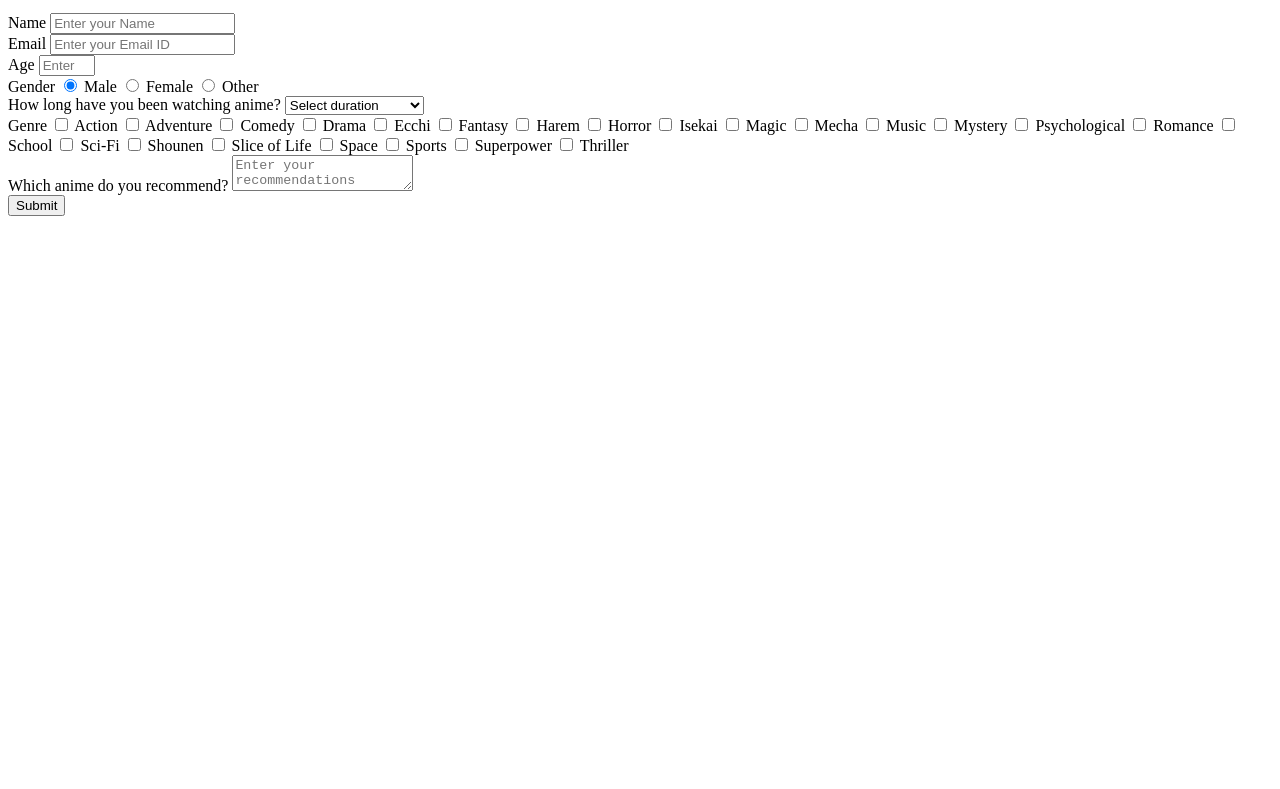
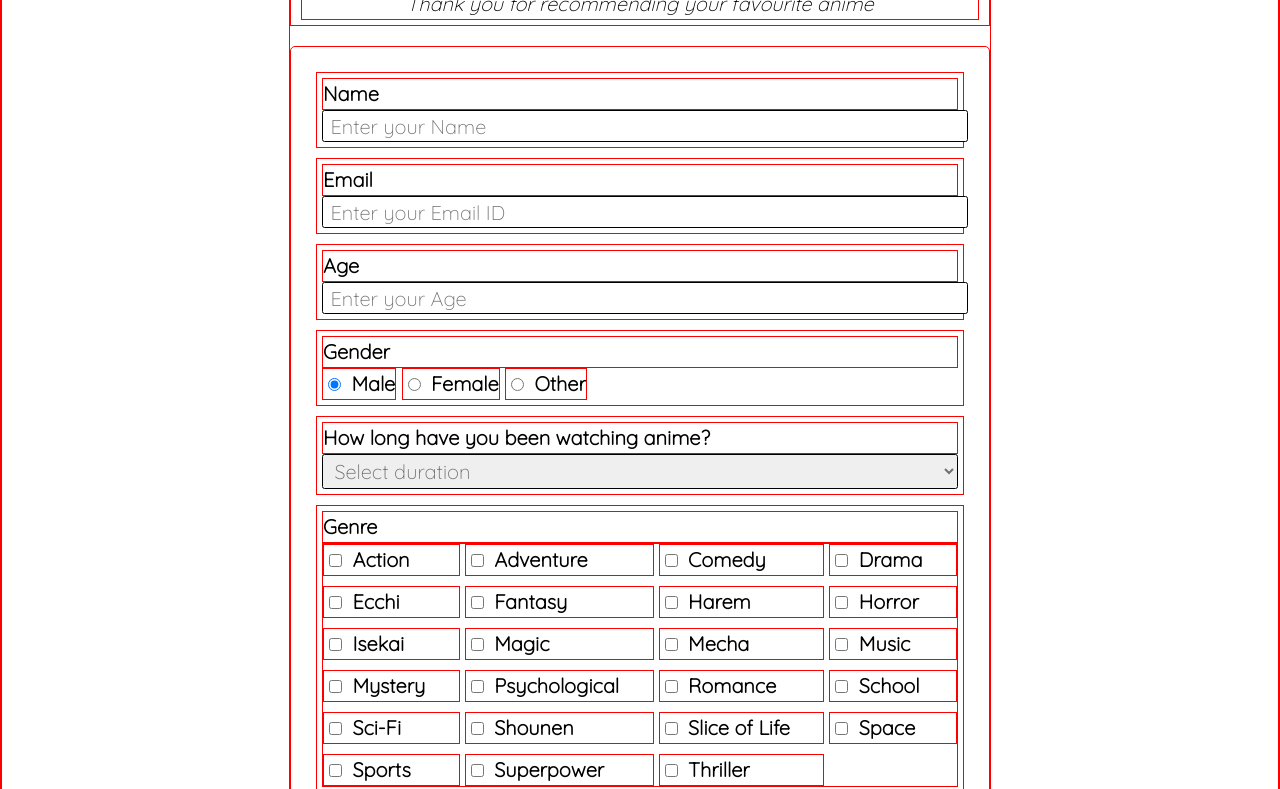
Before and after one commit to Sushrut-Thakur/Anime-Recommendation-Form, a plain HTML site: page index.html in a window 1280 px wide. Shown: the part 101-890 px from the top of the page. Before the commit the page ends 800 px from the top, so only its background shows below. Drawn offline with Linux system fonts and the light colour scheme; a web font is replaced by a local one.

Commit message:
Refined HTML. Most of the CSS is added.

```diff
--- a/css/styles.css
+++ b/css/styles.css
@@ -0,0 +1,147 @@
+@import url('https://fonts.googleapis.com/css2?family=Mate+SC&family=Quicksand:wght@300&display=swap');
+/* font-family: 'Mate SC', serif;
+font-family: 'Quicksand', sans-serif; */
+
+:root {
+  --color-white: #ffffff;
+  --color-grey: #707070;
+  --color-darkblue: #1b1b32;
+  --color-darkblue-alpha: rgba(27, 27, 50, 0.8);
+  --color-green: #37af65;
+}
+
+* {
+	border: 1px solid red;
+}
+
+html {
+	font-size: 10px;
+	box-sizing: border-box;
+}
+
+body {
+	font-family: 'Quicksand', sans-serif;
+	font-size: 2rem;
+	/* color: var(--color-white); */
+	line-height: 1.5;
+	margin: 0;
+}
+
+h1 {
+	font-size: 4rem;
+	font-weight: 500;
+	line-height: 1.2;
+}
+
+p {
+	font-size: 2rem;
+	font-weight: 300;
+	font-style: italic;
+}
+
+h1, p {
+	margin-top: 0;
+	margin-bottom: 0.5rem;
+}
+
+label {
+	display: flex;
+	align-items: center;
+	font-size: 2rem;
+	/* margin-bottom: 0.5rem; */
+}
+
+input, button,
+select, textarea {
+  margin: 0;
+  font-family: inherit;
+  font-size: 2rem;
+}
+
+button {
+	border: none;
+	border-radius: 0.5rem;
+}
+
+.container {
+	width: 100%;
+	max-width: 70rem;
+	/* Make it responsive */
+	margin: 3rem auto 0;
+}
+
+.header {
+	padding: 0 1rem;
+	margin-bottom: 2rem;
+	text-align: center;
+}
+
+/* ----------------------------------------------FORM---------------------------------------------------- */
+
+form {
+	/* background-color: var(--color-darkblue-alpha); */
+	padding: 2.5rem;
+	border-radius: 0.5rem;
+	font-weight: 600;
+}
+
+.form-element {
+	margin: 0 auto 1rem;
+	padding: 0.5rem;
+}
+
+.form-control {
+	display: block;
+	width: 100%;
+	height: 2.5rem;
+	padding: 0.25rem 0.75rem;
+	color: var(--color-grey);
+	/* background-color: var(--color-white);
+	background-clip: padding-box; */
+	border: 1px solid black;
+	border-radius: 0.25rem;
+}
+
+.form-control:focus {
+	border: 1px solid green;
+	outline: 0;
+}
+
+.sizing {
+	padding-right: 0;
+}
+
+#dropdown {
+	height: 3.5rem;
+}
+
+.inline {
+	display: inline-block;
+}
+
+.grid {
+	display: grid;
+	grid-template-columns: repeat(4, auto);
+	grid-gap: 1rem 0.5rem;
+}
+
+.input-radio, .input-checkbox {
+	margin: 0.5rem;
+	padding: 0.5rem 1rem;
+}
+
+#anime-rec {
+	width: 100%;
+	min-height: 15rem;
+	padding: 0.5rem;
+	resize: vertical;
+}
+
+.submit-button {
+	display: block;
+	width: 100%;
+	padding: 0.75rem;
+	color: var(--color-white);
+	background-color: var(--color-green);
+	cursor: pointer;
+}
--- a/index.html
+++ b/index.html
@@ -17,27 +17,27 @@
 			<form action="#" id="survey-form">
 				<div class="form-element">
 					<label for="name" id="name-label">Name</label>
-					<input type="text" name="name" id="name" class="form-control" placeholder="Enter your Name" required>
+					<input type="text" name="name" id="name" class="form-control sizing" placeholder="Enter your Name" required>
 				</div>
 				<div class="form-element">
 					<label for="email" id="email-label">Email</label>
-					<input type="email" name="email" id="email" class="form-control" placeholder="Enter your Email ID" required>
+					<input type="email" name="email" id="email" class="form-control sizing" placeholder="Enter your Email ID" required>
 				</div>
 				<div class="form-element">
 					<label for="number" id="number-label">Age</label>
-					<input type="number" name="age" id="number" class="form-control" min="10" max="99" placeholder="Enter your Age">
+					<input type="number" name="age" id="number" class="form-control sizing" min="10" max="99" placeholder="Enter your Age">
 				</div>
 				<div class="form-element">
 					<label for="radio" id="radio-label">Gender</label>
-					<label>
+					<label class="inline">
 			        <input name="gender" value="male" type="radio" class="input-radio" checked>
 						Male
 					</label>
-					<label>
+					<label class="inline">
 			        <input name="gender" value="female" type="radio" class="input-radio">
 						Female
 					</label>
-					<label>
+					<label class="inline">
 			        <input name="gender" value="other" type="radio" class="input-radio">
 						Other
 					</label>
@@ -55,102 +55,104 @@
 				</div>
 				<div class="form-element">
 					<label for="checkbox" id="checkbox-label">Genre</label>
-					<label>
+					<div class="grid">
+						<label class="inline">
 				        <input name="genre" value="action" type="checkbox" class="input-checkbox">
 							Action
 						</label>
-					<label>
+						<label class="inline">
 				        <input name="genre" value="adventure" type="checkbox" class="input-checkbox">
 							Adventure
 						</label>
-					<label>
+						<label class="inline">
 				        <input name="genre" value="comedy" type="checkbox" class="input-checkbox">
 							Comedy
 						</label>
-					<label>
+						<label class="inline">
 						<input name="genre" value="drama" type="checkbox" class="input-checkbox">
 							Drama
 						</label>
-					<label>
+						<label class="inline">
 						<input name="genre" value="ecchi" type="checkbox" class="input-checkbox">
 							Ecchi
 						</label>
-					<label>
+						<label class="inline">
 						<input name="genre" value="fantasy" type="checkbox" class="input-checkbox">
 							Fantasy
 						</label>
-					<label>
+						<label class="inline">
 						<input name="genre" value="harem" type="checkbox" class="input-checkbox">
 							Harem
 						</label>
-					<label>
+						<label class="inline">
 						<input name="genre" value="horror" type="checkbox" class="input-checkbox">
 							Horror
 						</label>
-					<label>
+						<label class="inline">
 						<input name="genre" value="isekai" type="checkbox" class="input-checkbox">
 							Isekai
 						</label>
-					<label>
+						<label class="inline">
 						<input name="genre" value="magic" type="checkbox" class="input-checkbox">
 							Magic
 						</label>
-					<label>
+						<label class="inline">
 						<input name="genre" value="mecha" type="checkbox" class="input-checkbox">
 							Mecha
 						</label>
-					<label>
+						<label class="inline">
 						<input name="genre" value="music" type="checkbox" class="input-checkbox">
 							Music
 						</label>
-					<label>
+						<label class="inline">
 						<input name="genre" value="mystery" type="checkbox" class="input-checkbox">
 							Mystery
 						</label>
-					<label>
+						<label class="inline">
 						<input name="genre" value="psychological" type="checkbox" class="input-checkbox">
 							Psychological
 						</label>
-					<label>
+						<label class="inline">
 						<input name="genre" value="romance" type="checkbox" class="input-checkbox">
 							Romance
 						</label>
-					<label>
+						<label class="inline">
 						<input name="genre" value="school" type="checkbox" class="input-checkbox">
 							School
 						</label>
-					<label>
+						<label class="inline">
 						<input name="genre" value="scifi" type="checkbox" class="input-checkbox">
 							Sci-Fi
 						</label>
-					<label>
+						<label class="inline">
 						<input name="genre" value="shounen" type="checkbox" class="input-checkbox">
 							Shounen
 						</label>
-					<label>
+						<label class="inline">
 						<input name="genre" value="slice-of-life" type="checkbox" class="input-checkbox">
 							Slice of Life
 						</label>
-					<label>
+						<label class="inline">
 						<input name="genre" value="space" type="checkbox" class="input-checkbox">
 							Space
 						</label>
-					<label>
+						<label class="inline">
 						<input name="genre" value="sports" type="checkbox" class="input-checkbox">
 							Sports
 						</label>
-					<label>
+						<label class="inline">
 						<input name="genre" value="superpower" type="checkbox" class="input-checkbox">
 							Superpower
 						</label>
-					<label>
+						<label class="inline">
 						<input name="genre" value="thriller" type="checkbox" class="input-checkbox">
 							Thriller
 						</label>
 					</div>
+				</div>
 				<div class="form-element">
 					<label for="anime-rec" id="animerec-label">Which anime do you recommend?</label>
-					<textarea name="recommended-anime" id="anime-rec" placeholder="Enter your recommendations here..."></textarea>
+					<textarea name="recommended-anime" id="anime-rec" class="sizing" placeholder="Enter your recommendations here..."></textarea>
 				</div>
 				<div class="form-element">
 					<button type="submit" id="submit" class="submit-button">Submit</button>
```
Lines whose indentation alone changed are shown as unchanged.
